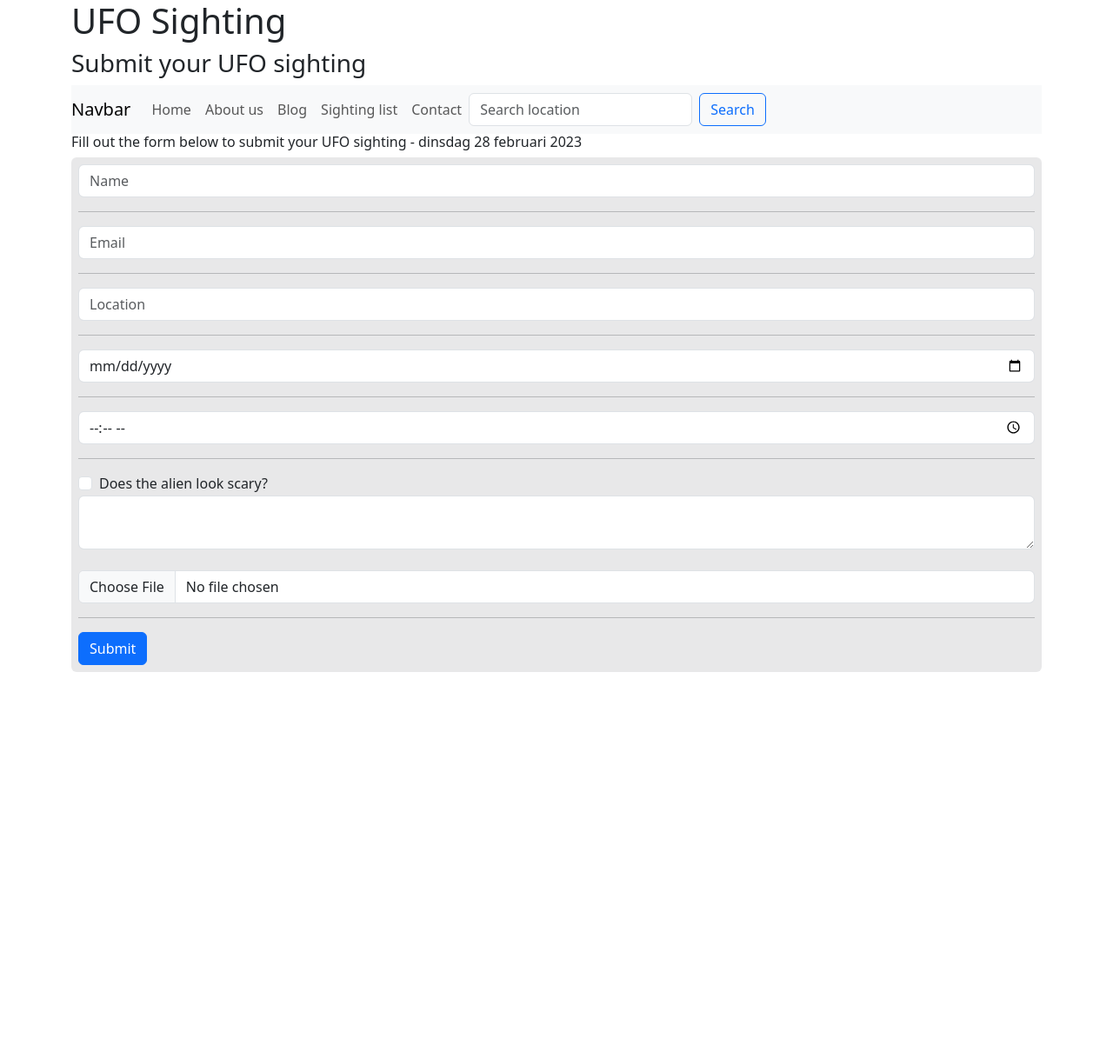
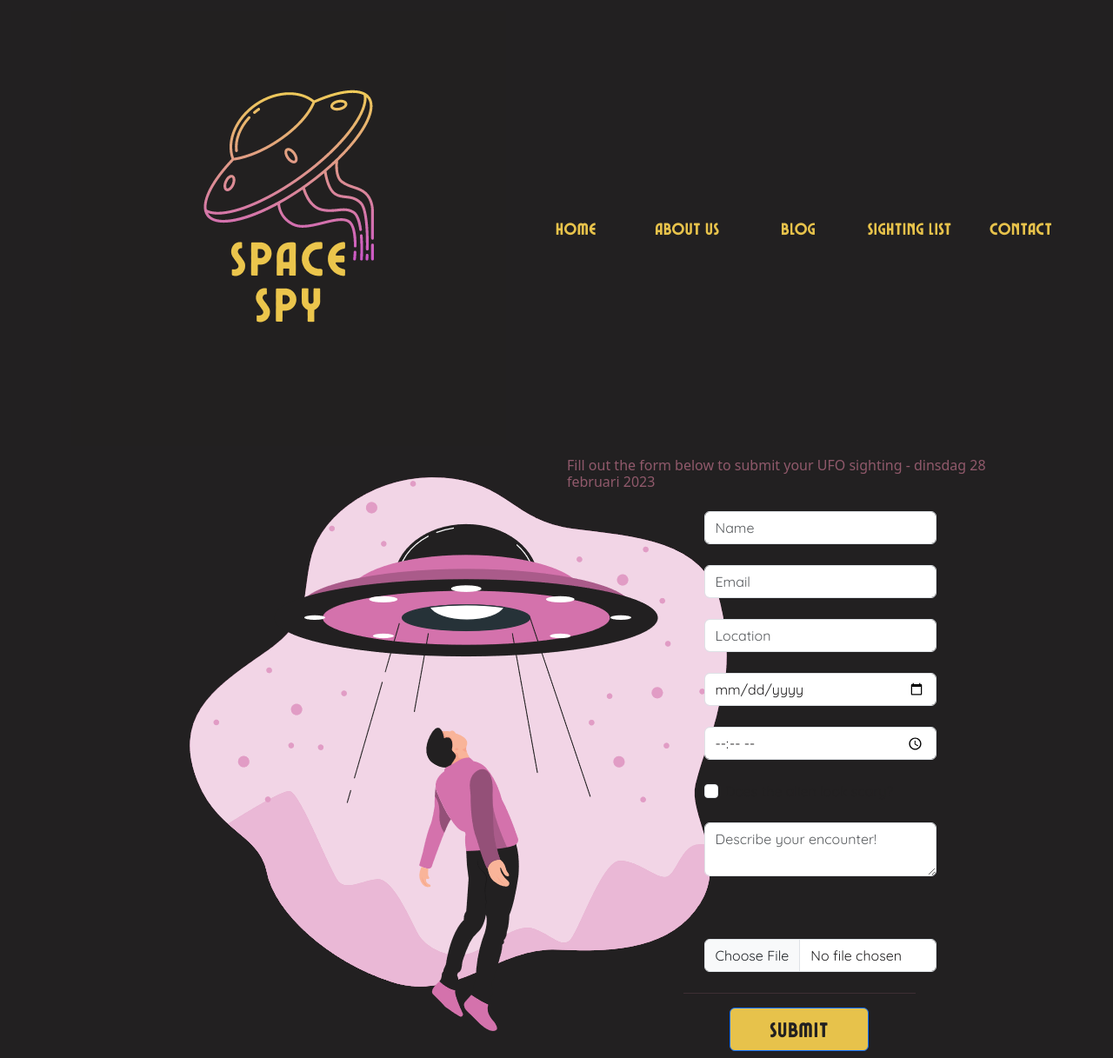
Before and after one commit to mdenitti/ufo, a PHP site: page / in a window 1280 px wide. Shown: the whole page at 87% size. Before the commit the page ends 800 px from the top, so only its background shows below. Run offline with PHP 8.4, Linux system fonts and the light colour scheme; data that the repository does not hold is empty.

Commit message:
add basic styling

```diff
--- a/header.php
+++ b/header.php
@@ -5,24 +5,33 @@ require 'includes/env.php';
 
 <!DOCTYPE html>
 <html lang="en">
+
 <head>
   <title>ufo</title>
   <link rel="icon" type="image/x-icon" href="./assets/favicon.ico" />
   <meta charset="utf-8" />
   <meta name="viewport" content="width=device-width, initial-scale=1" />
-    <link href="https://cdn.jsdelivr.net/npm/bootstrap@5.3.0-alpha1/dist/css/bootstrap.min.css" rel="stylesheet" integrity="sha384-GLhlTQ8iRABdZLl6O3oVMWSktQOp6b7In1Zl3/Jr59b6EGGoI1aFkw7cmDA6j6gD" crossorigin="anonymous">
+  <!-- Google Fonts -->
+  <link rel="preconnect" href="https://fonts.googleapis.com">
+  <link rel="preconnect" href="https://fonts.gstatic.com" crossorigin>
+  <link href="https://fonts.googleapis.com/css2?family=Quicksand&display=swap" rel="stylesheet">
+  <!-- Bootstrap -->
+  <link href="https://cdn.jsdelivr.net/npm/bootstrap@5.3.0-alpha1/dist/css/bootstrap.min.css" rel="stylesheet"
+    integrity="sha384-GLhlTQ8iRABdZLl6O3oVMWSktQOp6b7In1Zl3/Jr59b6EGGoI1aFkw7cmDA6j6gD" crossorigin="anonymous">
   <!-- Font Awesome -->
   <link rel="stylesheet" href="https://cdnjs.cloudflare.com/ajax/libs/font-awesome/6.2.1/css/all.min.css"
     integrity="sha512-MV7K8+y+gLIBoVD59lQIYicR65iaqukzvf/nwasF0nqhPay5w/9lJmVM2hMDcnK1OnMGCdVK+iQrJ7lzPJQd1w=="
     crossorigin="anonymous" referrerpolicy="no-referrer" />
+  <link rel="stylesheet" href="style.css">
 </head>
+
 <body>
   <div class="container">
-                <h1>UFO Sighting</h1>
-                <h3>Submit your UFO sighting</h3>
-                <nav class="navbar navbar-expand-lg bg-light">
-                  <a class="navbar-brand" href="#">Navbar</a>
-                  <button class="navbar-toggler" type="button" data-bs-toggle="collapse" data-bs-target="#navbarNavAltMarkup" aria-controls="navbarNavAltMarkup" aria-expanded="false" aria-label="Toggle navigation">
+
+    <nav class="navbar navbar-expand-lg  ">
+      <a class="navbar-brand" href="#"><img class="logo" src="assets/images/SPACESPY.png"></a>
+      <button class="navbar-toggler" type="button" data-bs-toggle="collapse" data-bs-target="#navbarNavAltMarkup"
+        aria-controls="navbarNavAltMarkup" aria-expanded="false" aria-label="Toggle navigation">
         <span class="navbar-toggler-icon"></span>
       </button>
       <div class="collapse navbar-collapse" id="navbarNavAltMarkup">
@@ -33,10 +42,14 @@ require 'includes/env.php';
           <a class="nav-link" href="history.php">Sighting list</a>
           <a class="nav-link" href="contact.php">Contact</a>
         </div>
+        <!-- <div class="search">
           <form class="d-flex" action="results.php" method="get">
-                      <input class="form-control me-2" type="search" placeholder="Search location" aria-label="Search" name="search">
+            <input class="form-control me-2" type="search" placeholder="Search location" aria-label="Search"
+              name="search">
             <button class="btn btn-outline-primary" type="submit">Search</button>
           </form>
+        </div> -->
+
       </div>
     </nav>
   </div>
--- a/index.php
+++ b/index.php
@@ -3,24 +3,46 @@
 <div class="row">
     <div class="col">
 
+
+        <div class="container">
+            <div class="row">
+                <div class="col-lg-6 col-img">
+                    <img src="assets/images/Taken.png" alt="taken">
+                </div>
+                <div class="col-lg-6 col-form">
                     <h6>Fill out the form below to submit your UFO sighting
-                - <?php echo getDateInDutch()?>
+                        -
+                        <?php echo getDateInDutch() ?>
                     </h6>
+                    <form method="post" action="process.php" enctype="multipart/form-data"
+                        class=" input-form rounded mb-2">
+                        <input class='form-control form-input-field' type="text" name="name" placeholder="Name">
 
-                <form method="post" action="process.php" enctype="multipart/form-data" class="bg-dark p-2 text-dark bg-opacity-10 rounded mb-2">
-                    <input class='form-control' type="text" name="name" placeholder="Name"><hr>
-                    <input class='form-control' type="email" name="email" placeholder="Email"><hr>
-                    <input class='form-control' type="text" name="location" placeholder="Location"><hr>
-                    <input class='form-control' type="date" name="date" placeholder="Date"><hr>
-                    <input class='form-control' type="time" name="time" placeholder="Time"><hr>
-                    <div class="form-check">
-                      <input class="form-check-input" type="checkbox" name="scary">
+                        <input class='form-control form-input-field' type="email" name="email" placeholder="Email">
+
+                        <input class='form-control form-input-field' type="text" name="location" placeholder="Location">
+
+                        <input class='form-control form-input-field' type="date" name="date" placeholder="Date">
+
+                        <input class='form-control form-input-field' type="time" name="time" placeholder="Time">
+
+                        <div class="form-check form-input-field">
+                            <input class="form-check-input " type="checkbox" name="scary">
                             Does the alien look scary?
                         </div>
-                    <textarea class='form-control' name="message"></textarea><br>
-                    <input class="form-control" type="file" name="alienImg"><hr>
-                    <input class='btn btn-primary' type="submit" value="Submit">
+                        <textarea class='form-control form-input-field' name="message"
+                            placeholder="Describe your encounter!"></textarea><br>
+                        <input class="form-control form-input-field" type="file" name="alienImg">
+                        <hr>
+                        <div class="submit">
+                            <input class='btn btn-primary submit-button' type="submit" value="Submit">
+
+                        </div>
                     </form>
+                </div>
+            </div>
+        </div>
+
     </div>
 </div>
 
--- /dev/null
+++ b/style.css
@@ -0,0 +1,63 @@
+@font-face {
+  font-family: "LucidityCondensed";
+  src: url("assets/fonts/LucidityCondensed.ttf") format("truetype");
+}
+
+* {
+  color: #90596b;
+}
+body {
+  background-color: #222021;
+}
+
+.nav-link {
+  color: #e7c24b;
+  font-family: "LucidityCondensed";
+  font-size: 1.2rem;
+  width: 8rem;
+  text-align: center;
+}
+
+.nav-link:hover {
+  color: #d064ba;
+}
+
+.col-form {
+}
+
+.col-img img {
+}
+
+.input-form {
+  width: 50%;
+  /* text-align: center; */
+  margin: 0 auto;
+}
+/* .input-form input {
+  margin: 1.5rem;
+} */
+
+.form-check-input {
+  color: #90596b !important;
+}
+.form-input-field {
+  margin: 1.5rem;
+  font-family: "Quicksand", sans-serif;
+  color: #222021;
+}
+
+.submit-button {
+  background-color: #e7c24b;
+  color: #222021;
+  font-family: "LucidityCondensed";
+  width: 60%;
+  font-size: 1.5rem;
+}
+
+.submit-button:hover {
+  background-color: #d064ba;
+}
+.submit {
+  display: flex;
+  justify-content: center;
+}
```
Also changed, not shown: assets/fonts/LucidityCondensed.ttf (added), assets/images/SPACESPY.png (added), assets/images/Taken.png (added), 4 other files. Lines whose indentation alone changed are shown as unchanged.
